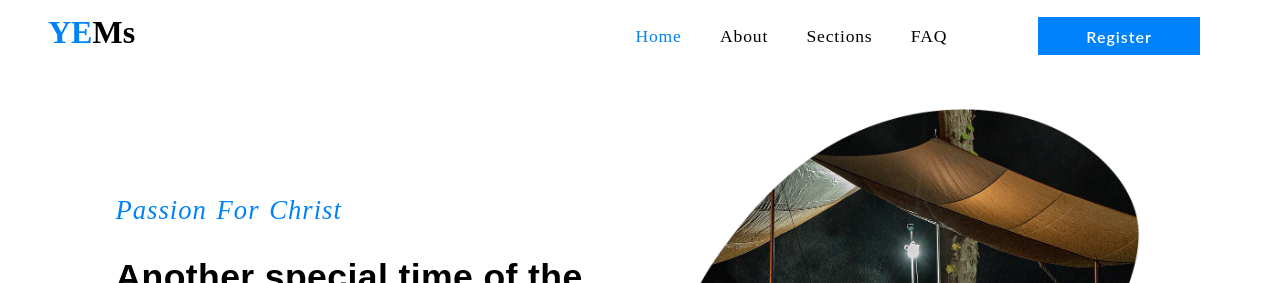
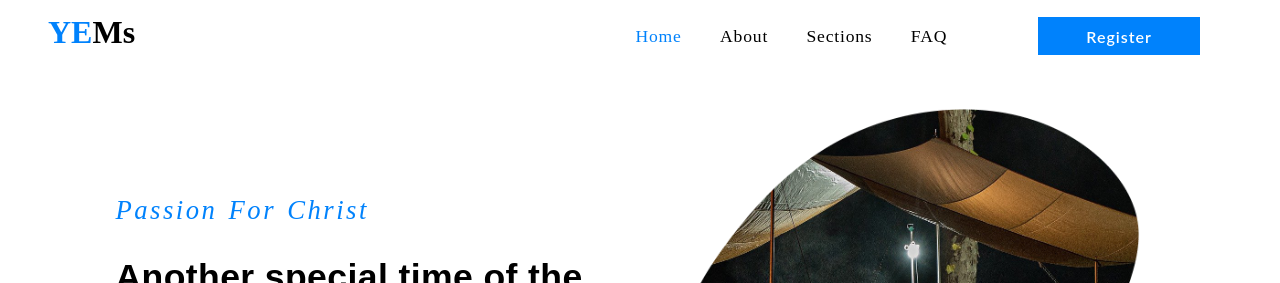
Before and after one commit to Ifenna-Pascal/Yems_Camp_Meeting-Design, a React (Create React App) app: page / in a window 1280 px wide. Shown: the top 283 px of the page. Built offline with nearby package versions, Linux system fonts and the light colour scheme.

Commit message:
finished

```diff
--- a/src/Components/Text_three/style.js
+++ b/src/Components/Text_three/style.js
@@ -15,9 +15,9 @@ export const ThreeWrapper = styled.div`
 `;
 export const ThreeSmall = styled.span`
     color: #0082fc;
-    font-size: ${px2vw(20, 414)};
+    font-size: ${px2vw(25, 414)};
     /* font-family: Arial, Helvetica, sans-serif; */
-    letter-spacing: 1px;
+    letter-spacing: 2.5px;
     font-family: 'Fuzzy Bubbles', cursive;
     font-style: italic;
     text-transform: capitalize;
```
